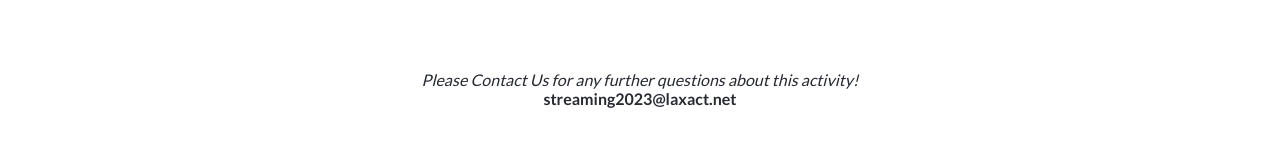
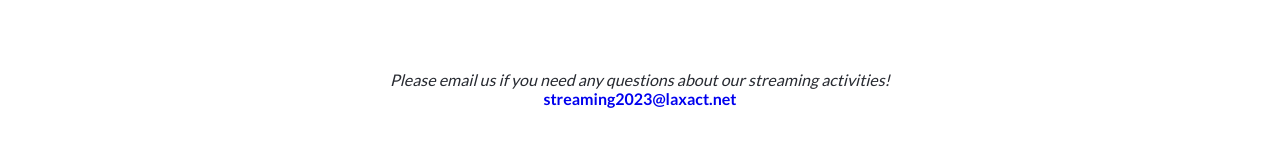
Before and after one commit to katarighe/microverse-capstone-project-1, a website: page about.html in a window 1280 px wide. Shown: the part 593-753 px from the top of the page. Drawn offline with Linux system fonts and the light colour scheme.

Commit message:
Make minor changes

```diff
--- a/about.html
+++ b/about.html
@@ -91,9 +91,9 @@ referrerpolicy="no-referrer" />
                         </div>
                         <div class="infos">
                             <p class="location light-black text-center">
-                                <i>Please Contact Us for any further questions about this activity!</i>
+                                <i>Please email us if you need any questions about our streaming activities!</i>
                                 <br />
-                                <b>streaming2023@laxact.net</b>
+                                <b><a href="streaming2023@laxact.net">streaming2023@laxact.net</b></a>
                             </p>
                         </div>
                     </div>
```
